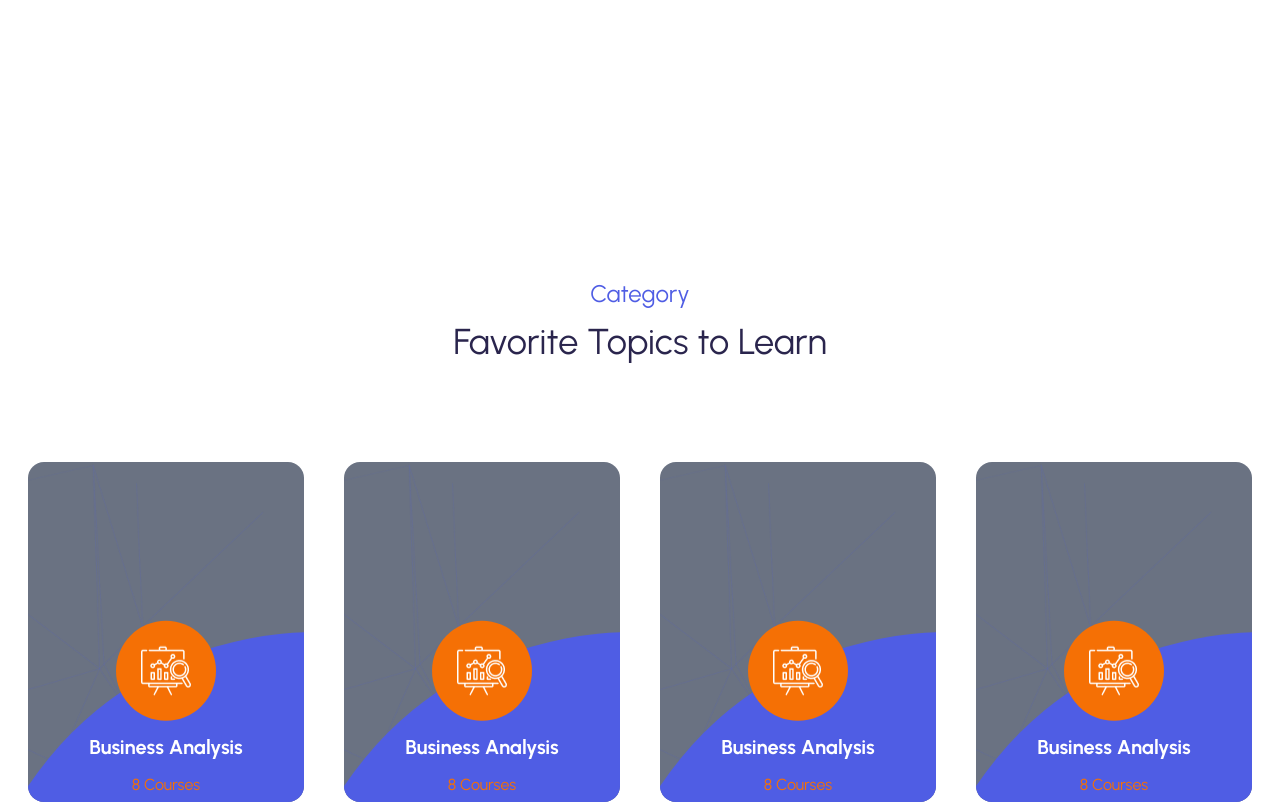
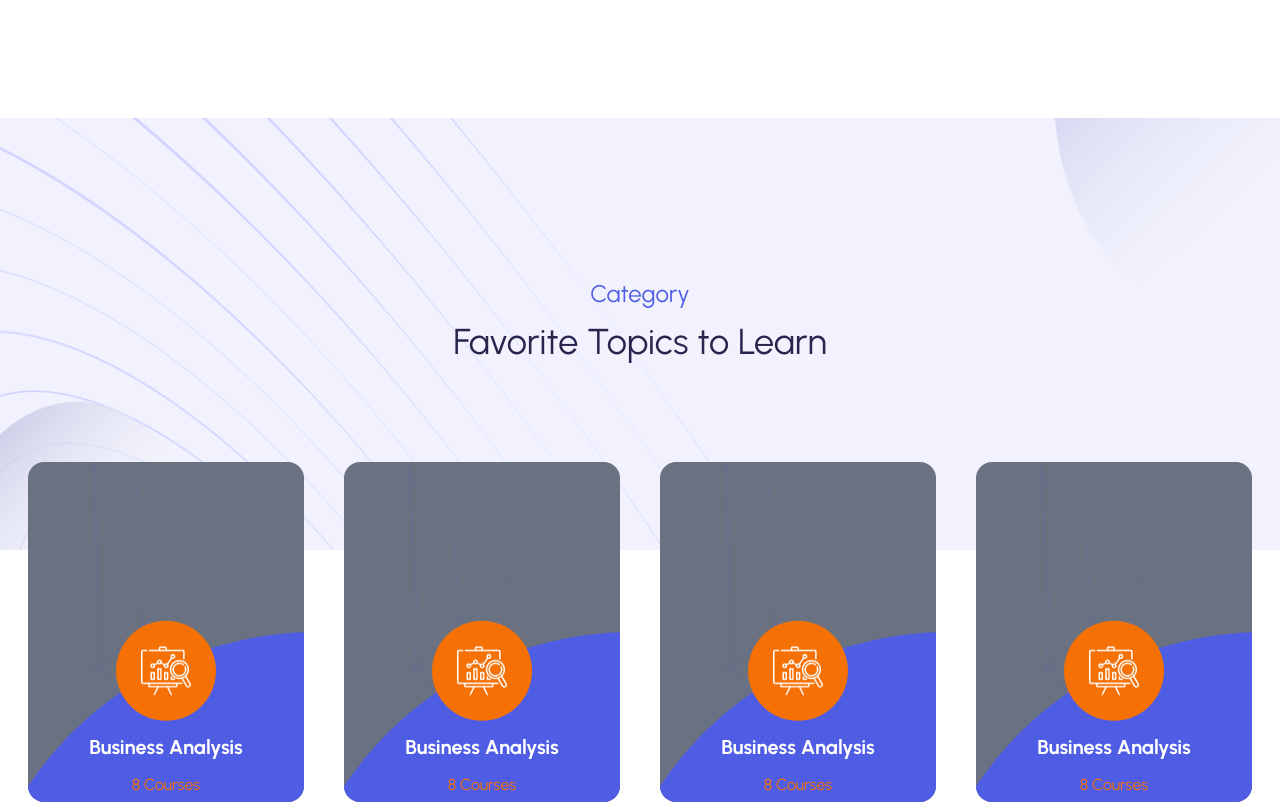
Before and after one commit to Mohammad-Nadil/ebt-eduact, a React (Vite) app: page / in a window 1280 px wide. Shown: the part 1932-2736 px from the top of the page. Built offline with nearby package versions, Linux system fonts and the light colour scheme.

Commit message:
category section complete

```diff
--- a/src/components/home/Category.jsx
+++ b/src/components/home/Category.jsx
@@ -1,9 +1,8 @@
 import React, { useEffect, useState } from "react";
 import Container from "../Container";
 import analysis from "/images/home-images/Analysis.png";
-import dataScience from "/images/home-images/Technology.png";
-import digitalMarketing from "/images/home-images/Digital marketing.png";
-import business from "/images/home-images/Start up.png";
+import bgLight from "/images/home-images/categoryBg.png";
+import bgDark from "/images/home-images/categoryBgDark.png";
 import texture from "/images/home-images/Texture.png";
 import { useTheme } from "../../context/ThemeContext";
 
@@ -66,8 +65,13 @@ const Category = () => {
   return (
     <section
       id="category"
-      className={` ${theme === "light" ? "" : "bg-primaryDark"}`}
+      className={` relative ${theme === "light" ? "" : "bg-primaryDark"}`}
     >
+      <img
+        className="w-full h-1/2 absolute top-0 left-0"
+        src={theme === "light" ? bgLight : bgDark}
+        alt="category-bg"
+      />
       <Container
         className={`pb-20 md:pb-30 xl:pb-40 xl:py-40 flex flex-col gap-y-10 lg:gap-y-20  `}
       >
```
Also changed, not shown: public/images/home-images/categoryBg copy.png (deleted), public/images/home-images/categoryBgDark copy.png (deleted).
